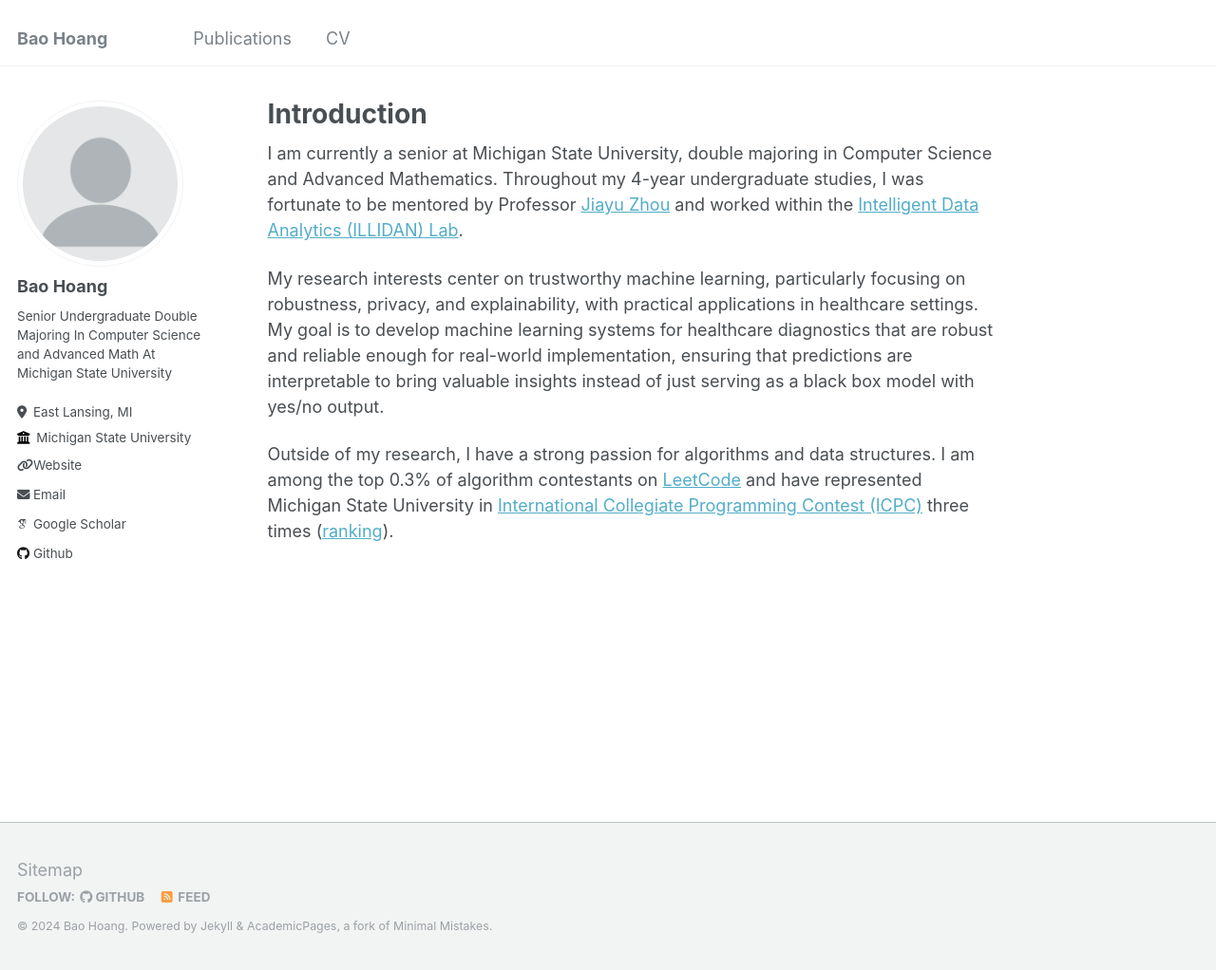
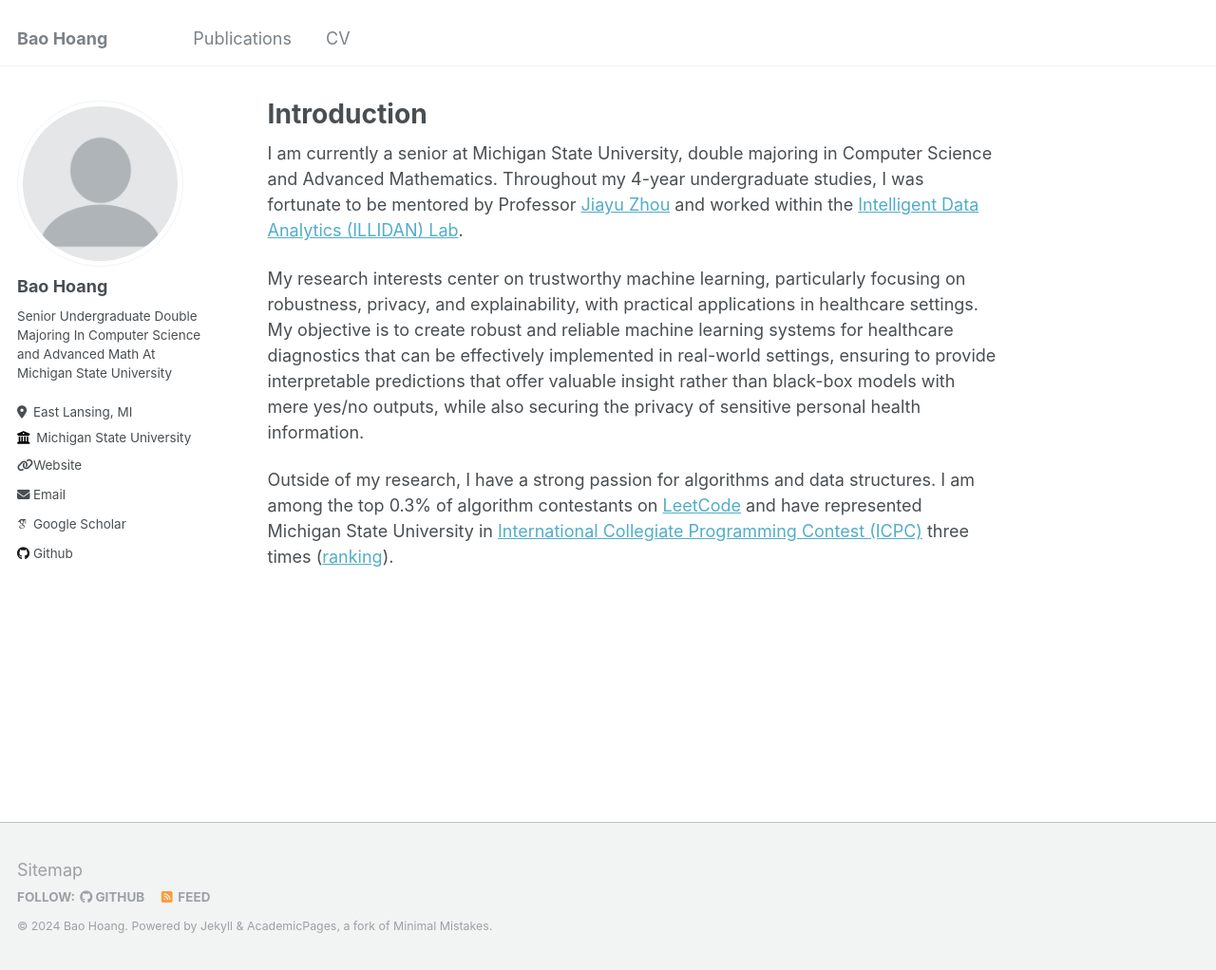
Before and after one commit to hoangcaobao/hoangcaobao.github.io, a Jekyll site: the page built from _pages/about.md, in a window 1280 px wide and 1022 px high. Shown: the whole window at 95% size. Built offline with Jekyll 4.4.1, drawn with Linux system fonts in a browser that asks for light colours; some web fonts are replaced.

Commit message:
Update about.md

```diff
--- a/_pages/about.md
+++ b/_pages/about.md
@@ -9,6 +9,6 @@ redirect_from:
 
 I am currently a senior at Michigan State University, double majoring in Computer Science and Advanced Mathematics. Throughout my 4-year undergraduate studies, I was fortunate to be mentored by Professor [Jiayu Zhou](https://jiayuzhou.github.io/) and worked within the [Intelligent Data Analytics (ILLIDAN) Lab](https://illidanlab.github.io/#about).
 
-My research interests center on trustworthy machine learning, particularly focusing on robustness, privacy, and explainability, with practical applications in healthcare settings. My goal is to develop machine learning systems for healthcare diagnostics that are robust and reliable enough for real-world implementation, ensuring that predictions are interpretable to bring valuable insights instead of just serving as a black box model with yes/no output.
+My research interests center on trustworthy machine learning, particularly focusing on robustness, privacy, and explainability, with practical applications in healthcare settings. My objective is to create robust and reliable machine learning systems for healthcare diagnostics that can be effectively implemented in real-world settings, ensuring to provide interpretable predictions that offer valuable insight rather than black-box models with mere yes/no outputs, while also securing the privacy of sensitive personal health information.
 
 Outside of my research, I have a strong passion for algorithms and data structures. I am among the top 0.3% of algorithm contestants on [LeetCode](https://leetcode.com/u/caobaohoang03/) and have represented Michigan State University in [International Collegiate Programming Contest (ICPC)](https://en.wikipedia.org/wiki/International_Collegiate_Programming_Contest) three times ([ranking](https://icpc.global/ICPCID/0UGBYW44O1V1)).
```
